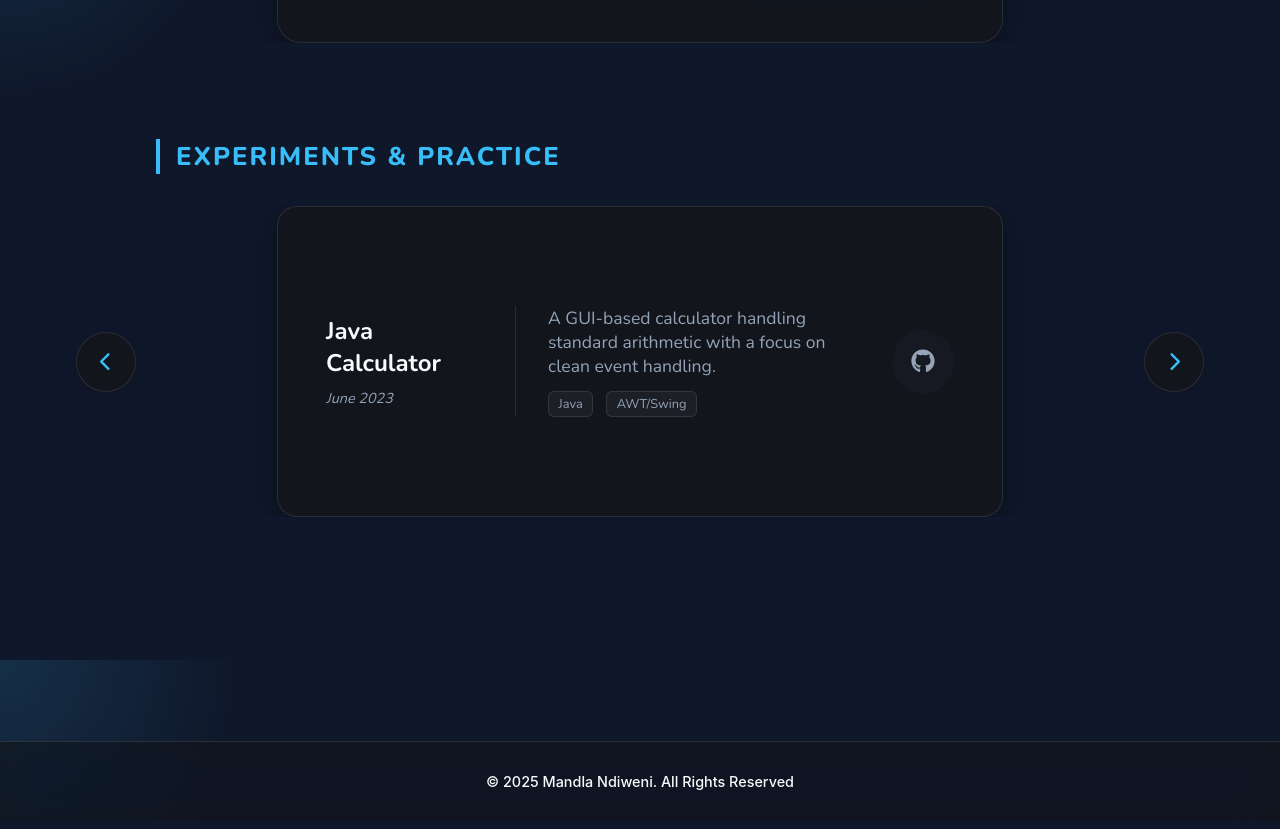
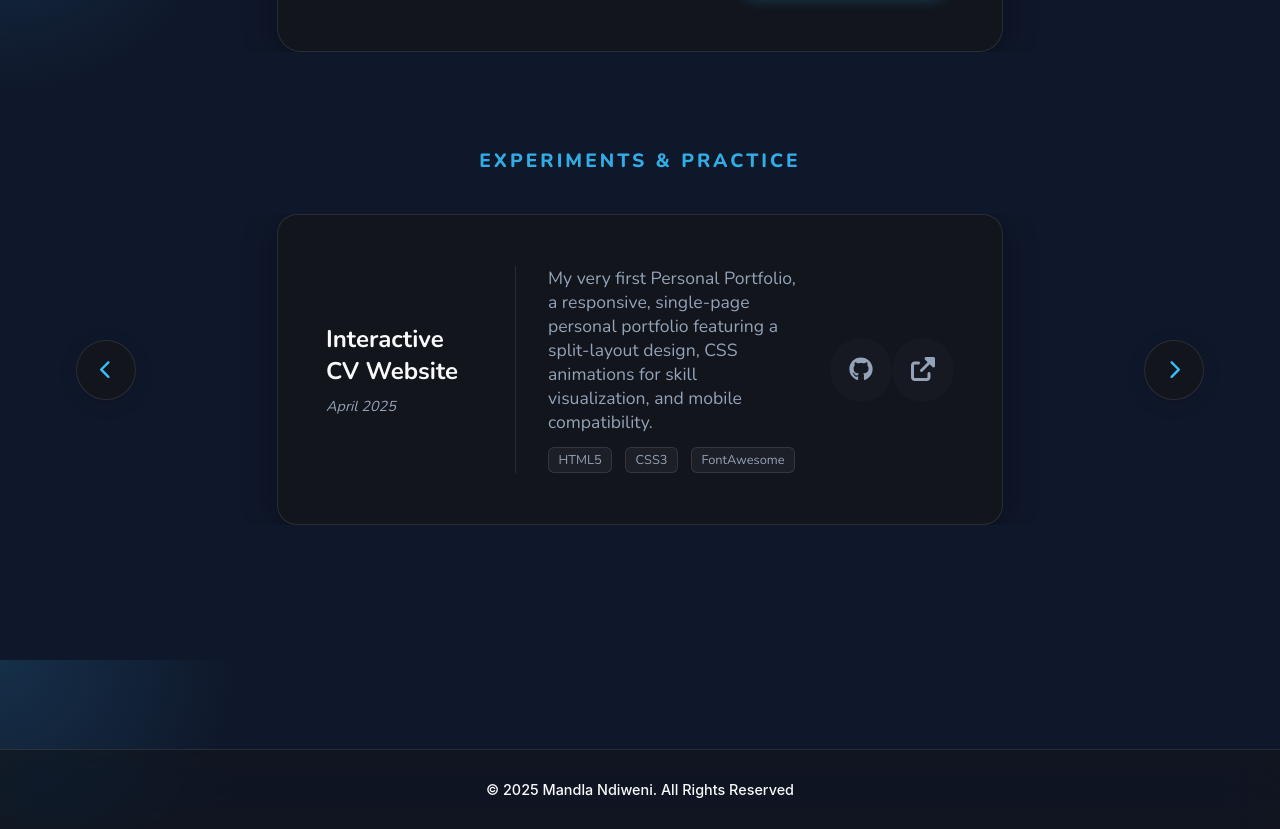
Before and after one commit to mndiweni04/portfolio-v2, a Next.js app: page /projects in a window 1280 px wide. Shown: the part 940-1769 px from the top of the page. Built offline with nearby package versions, Linux system fonts and the light colour scheme.

Commit message:
- Add 'Calendar App', '3D TimeTable', 'CLI Calendar', and 'Interactive CV' to project data. - Implement conditional rendering for the 'Live Demo' button in project cards. - Update main title font family for better aesthetics.

```diff
--- a/src/app/styles/projects.css
+++ b/src/app/styles/projects.css
@@ -19,30 +19,37 @@
 
 .projects-header h1 {
     font-size: 3.5rem;
-    font-weight: 800;
-    margin-bottom: 0.5rem;
+    font-weight: 1000;
+    font-family: var(--font-nunito), sans-serif;
+    margin-bottom: 1rem;
+
     background: linear-gradient(120deg, var(--text-color), var(--profile-theme));
     -webkit-background-clip: text;
     -webkit-text-fill-color: transparent;
     background-clip: text;
+    color: var(--text-color);
 }
 
 .projects-header p {
-    font-size: 1.2rem;
+    font-size: 1.3rem;
     color: var(--text-secondary);
+    max-width: 700px;
+    margin: 0 auto;
     font-weight: 600;
 }
 
 /* --- Typography & Theme --- */
 .tier-title {
-    font-size: 1.6rem;
+    display: block;
+    text-align: center;
+    font-family: var(--font-nunito), sans-serif;
+    font-size: 1.2rem;
+    text-transform: uppercase;
+    letter-spacing: 3px;
     color: var(--profile-theme);
-    margin-bottom: 2rem;
-    text-transform: uppercase;
-    letter-spacing: 2px;
-    font-weight: 800;
-    padding-left: 1rem;
-    border-left: 4px solid var(--profile-theme);
+    margin-bottom: 2.5rem;
+    font-weight: 1000;
+    opacity: 0.9;
 }
 
 /* --- Carousel Wrapper (Positioning Context) --- */
--- a/src/components/projects.js
+++ b/src/components/projects.js
@@ -73,7 +73,7 @@ const flagshipProjects = [
     {
         id: 'f3',
         title: "Anti-Sleep IoT Glasses",
-        date: "September 2024",
+        date: "September 2025",
         shortDesc: "A real-time driver drowsiness detection system using IR sensors, gyroscopes, and a simple ML model. I built the ML, managed WebSocket connections, and integrated hardware with the dashboard, showcasing practical IoT development and problem-solving.",
         techStack: ["C++", "Python", "ESP32", "IoT"],
         githubLink: "#",
@@ -94,47 +94,50 @@ const flagshipProjects = [
                      "<li><b>Technical growth:</b> Strengthened skills in ML modeling, real-time WebSocket communication, hardware-software integration, and sensor data processing.</li>"+
                      "<li><b>Professional insight:</b> Delivering a fully functional prototype within constraints emphasizes the importance of balancing ambition with practicality in technical projects.</li></ul>"
     },
-    {
-        id: 'f4',
-        title: "Employee Management System",
-        date: "Oct 2024",
-        shortDesc: "A secure, desktop-based workforce management solution featuring Role-Based Access Control and encrypted data persistence.",
-        techStack: ["Java", "Swing", "PostgreSQL", "Bcrypt"],
-        githubLink: "https://github.com/mndiweni04/PRG361-EmployeeApp",
-        liveLink: "#",
-        // Case Study Details
-        problem: "Manual spreadsheet tracking resulted in data duplication, lack of audit trails, and security vulnerabilities regarding sensitive employee information.",
-        solution: "Engineered a centralized desktop CRUD application implementing strict OOP principles. Integrated PostgreSQL for relational data integrity and Java Swing for a native, responsive UI.",
-        journey: "The primary challenge was decoupling the UI from the database logic. I implemented a repository pattern to ensure the frontend code remained agnostic of the SQL queries.",
-        reflections: "This project solidified my understanding of database normalization (3NF) and the importance of sanitizing inputs to prevent SQL injection."
-    },
 ];
 
 // --- DATA: Experiments (Lighter) ---
 const experimentProjects = [
     {
         id: 'e1',
+        title: "Interactive CV Website",
+        date: "April 2025",
+        shortDesc: "My very first Personal Portfolio, a responsive, single-page personal portfolio featuring a split-layout design, CSS animations for skill visualization, and mobile compatibility.",
+        techStack: ["HTML5", "CSS3", "FontAwesome"],
+        githubLink: "https://github.com/mndiweni04/MNdiweniCV",
+        liveLink: "https://mndiweni04.github.io/MNdiweniCV/"
+    },
+    {
+        id: 'e2',
         title: "Java Calculator",
-        date: "June 2023",
+        date: "May 2025",
         shortDesc: "A GUI-based calculator handling standard arithmetic with a focus on clean event handling.",
         techStack: ["Java", "AWT/Swing"],
         githubLink: "https://github.com/mndiweni04/My-Calculator"
     },
     {
-        id: 'e2',
-        title: "Weather Hook",
-        date: "Sep 2023",
-        shortDesc: "A React experiment to practice fetching asynchronous data from public APIs.",
-        techStack: ["React", "Rest API"],
-        githubLink: "#"
+        id: 'e3',
+        title: "Calendar App (WinForms)",
+        date: "May 2025",
+        shortDesc: "A Windows Forms application that dynamically generates and renders a monthly calendar grid based on user input using 2D array logic.",
+        techStack: ["C#", "Windows Forms", ".NET Framework"],
+        githubLink: "https://github.com/mndiweni04/Array-Manipulation/tree/main/Calendar%20App"
     },
     {
-        id: 'e3',
-        title: "CLI Task Manager",
-        date: "May 2023",
-        shortDesc: "A Node.js terminal utility to practice file system operations and JSON parsing.",
-        techStack: ["Node.js", "FS Module"],
-        githubLink: "#"
+        id: 'e4',
+        title: "3D Array TimeTable App",
+        date: "May 2025",
+        shortDesc: "A schedule management tool utilizing a 3D array structure to organize school timetables across multiple grades, days, and periods with search functionality.",
+        techStack: ["C#", "Windows Forms", "Data Structures"],
+        githubLink: "https://github.com/mndiweni04/Array-Manipulation/tree/main/3D%20Array%20TimeTable%20App"
+    },
+    {
+        id: 'e5',
+        title: "CLI 2D Calendar",
+        date: "May 2025",
+        shortDesc: "A command-line interface utility that calculates day placement and renders a formatted text-based calendar for any given month and year.",
+        techStack: ["C#", ".NET Console", "StringBuilder"],
+        githubLink: "https://github.com/mndiweni04/Array-Manipulation/tree/main/2D%20Calendar"
     }
 ];
 
@@ -247,7 +250,7 @@ export default function Projects() {
                         className="swiper-container"
                     >
                         {experimentProjects.map((project) => (
-                            <SwiperSlide key={project.id}>
+                        <SwiperSlide key={project.id}>
                                 <div className="glass-card experiment-card">
                                     <div className="exp-left">
                                         <h3>{project.title}</h3>
@@ -267,6 +270,11 @@ export default function Projects() {
                                         <a href={project.githubLink} target="_blank" rel="noreferrer" className="btn-icon-only" title="View Code">
                                             <FontAwesomeIcon icon={faGithub} />
                                         </a>
+                                        {project.liveLink && (
+                                            <a href={project.liveLink} target="_blank" rel="noreferrer" className="btn-icon-only" title="Live Demo">
+                                                <FontAwesomeIcon icon={faExternalLinkAlt} />
+                                            </a>
+                                        )}
                                     </div>
                                 </div>
                             </SwiperSlide>
@@ -275,7 +283,7 @@ export default function Projects() {
                 </div>
             </div>
 
-            {/* --- OVERLAY: A4 CASE STUDY --- */}
+            {/* --- OVERLAY: Letter width CASE STUDY --- */}
             {selectedProject && (
                 <div className="overlay-backdrop" onClick={() => setSelectedProject(null)}>
                     <div className="overlay-panel a4-glass" onClick={(e) => e.stopPropagation()}>
```
